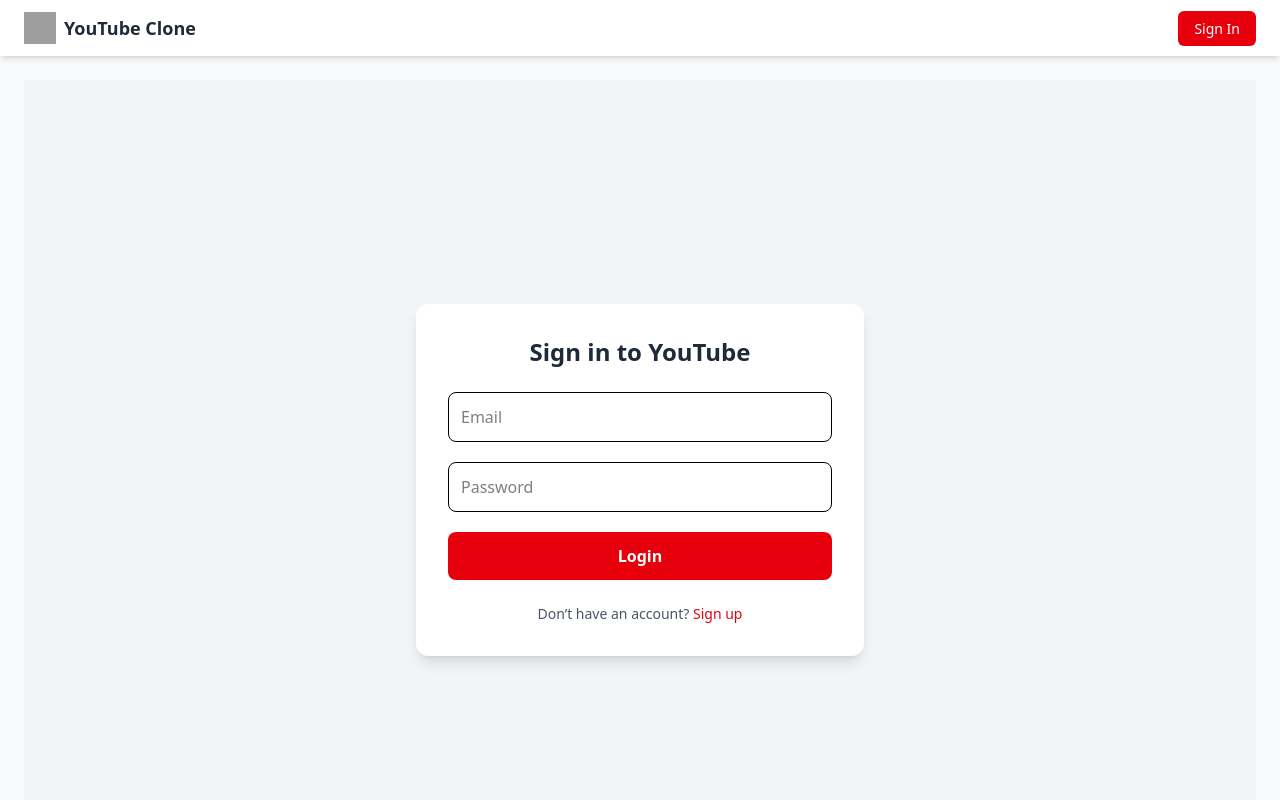
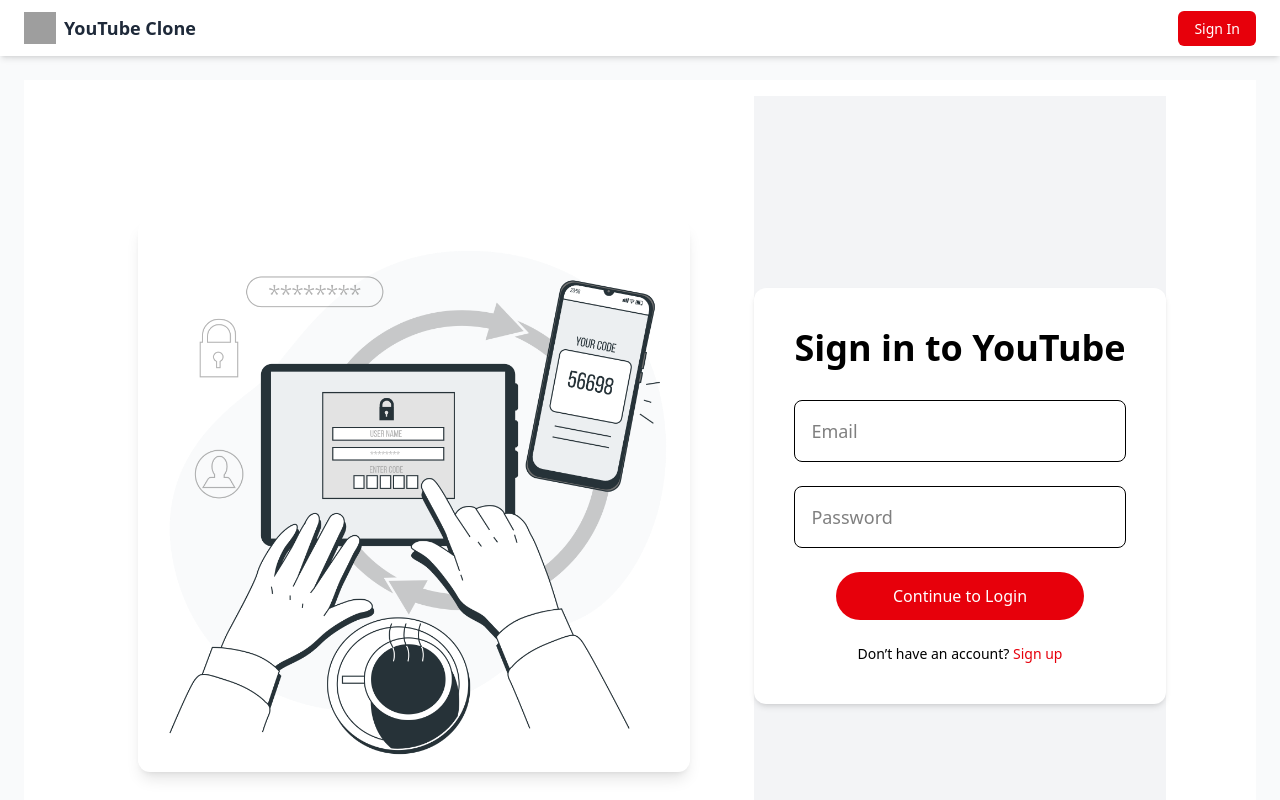
Before and after one commit to Ajay6433/youtube-capstone, a React (Vite) app in the folder youtube-frontend/: page /login in a window 1280 px wide. Shown: the top 800 px of the page. Built offline with nearby package versions, Linux system fonts and the light colour scheme; no server answers; grey boxes are pictures that could not be loaded.

Commit message:
Working on the UI

```diff
--- a/youtube-frontend/package.json
+++ b/youtube-frontend/package.json
@@ -14,6 +14,7 @@
     "@tailwindcss/vite": "^4.1.12",
     "axios": "^1.11.0",
     "dotenv": "^17.2.1",
+    "framer-motion": "^12.23.12",
     "react": "^19.1.1",
     "react-dom": "^19.1.1",
     "react-hot-toast": "^2.6.0",
--- a/youtube-frontend/src/App.jsx
+++ b/youtube-frontend/src/App.jsx
@@ -1,9 +1,9 @@
 import { BrowserRouter as Router, Routes, Route } from "react-router-dom";
 import MainLayout from "./layouts/MainLayout";
-import Home from "./pages/Home/Home";
-import Login from "./pages/login/Login";
-import Signup from "./pages/signUp/Signup";
-import VideoPlayer from "./pages/VideoPlayer/VideoPlayer";
+import Home from "./pages/HomePage";
+// import Signup from "./pages/signUp/Signup";
+import VideoPlayer from "./pages/VideoPlayer";
+import LoginPage from "./pages/LoginPage";
 export default function App() {
   return (
     <Router>
@@ -11,9 +11,9 @@
         <Route path="/" element={<MainLayout />}>
           <Route index element={<Home />} />
           <Route path="video/:id" element={<VideoPlayer />} />
-          <Route path="login" element={<Login />} />
-          <Route path="signup" element={<Signup />} />
+          <Route path="login" element={<LoginPage />} />
         </Route>
+          {/* <Route path="signup" element={<Signup />} /> */}
       </Routes>
     </Router>
   );
--- /dev/null
+++ b/youtube-frontend/src/components/loginPage/LoginForm.jsx
@@ -0,0 +1,95 @@
+import api from "../../api/api";
+import { useState, useContext } from "react";
+import { UserContext } from "../../context/UserContext";
+import toast from "react-hot-toast";
+import { motion } from "framer-motion";
+import { Link } from "react-router-dom";
+
+export default function Login() {
+  const { login } = useContext(UserContext);
+  const [formData, setFormData] = useState({ email: "", password: "" });
+  const [loading, setLoading] = useState(false);
+  const [errorMsg, setErrorMsg] = useState("");
+
+  const handleChange = (e) => {
+    const { name, value } = e.target;
+    setFormData((prev) => ({ ...prev, [name]: value }));
+  };
+
+  const handleSubmit = async (e) => {
+    e.preventDefault();
+    setErrorMsg("");
+    setLoading(true);
+    try {
+      const res = await api.post("/auth/login", formData, { withCredentials: true });
+      toast.success("Login successful!");
+      login(res.data.user);
+      window.location.href = "/";
+    } catch (error) {
+      const msg = error.response?.data?.message || "Login failed!";
+      toast.error(msg);
+      setErrorMsg(msg);
+    } finally {
+      setLoading(false);
+    }
+  };
+
+  return (
+    <div className="flex justify-center items-center min-h-screen bg-gray-100">
+      <motion.form
+        onSubmit={handleSubmit}
+        initial={{ opacity: 0, y: 30 }}
+        animate={{ opacity: 1, y: 0 }}
+        transition={{ duration: 0.6, ease: "easeOut" }}
+        className="w-full max-w-sm sm:max-w-md md:max-w-lg bg-white text-black flex flex-col justify-center p-6 sm:p-8 md:p-10 shadow-md rounded-xl mx-auto"
+      >
+        <h2 className="text-2xl sm:text-3xl md:text-4xl font-bold mb-6 sm:mb-8 text-center">
+          Sign in to YouTube
+        </h2>
+
+        {errorMsg && (
+          <div className="text-red-600 text-sm text-center mb-4">{errorMsg}</div>
+        )}
+
+        <input
+          type="email"
+          name="email"
+          placeholder="Email"
+          value={formData.email}
+          onChange={handleChange}
+          required
+          className="w-full p-3 sm:p-4 text-base sm:text-lg border border-black rounded-lg mb-4 sm:mb-6 focus:outline-none focus:ring-2 focus:ring-red-600"
+        />
+
+        <input
+          type="password"
+          name="password"
+          placeholder="Password"
+          value={formData.password}
+          onChange={handleChange}
+          required
+          className="w-full p-3 sm:p-4 text-base sm:text-lg border border-black rounded-lg mb-4 sm:mb-6 focus:outline-none focus:ring-2 focus:ring-red-600"
+        />
+
+        <div className="flex justify-center mb-4 sm:mb-6">
+          <button
+            type="submit"
+            disabled={loading}
+            className={`w-full sm:w-3/4 bg-red-600 text-white py-3 rounded-full transition text-sm sm:text-base ${
+              loading ? "opacity-50 cursor-not-allowed" : "hover:bg-red-700"
+            }`}
+          >
+            {loading ? "Logging in..." : "Continue to Login"}
+          </button>
+        </div>
+
+        <p className="text-center text-sm">
+          Don’t have an account?{" "}
+          <Link to="/signup" className="text-red-600 font-medium">
+            Sign up
+          </Link>
+        </p>
+      </motion.form>
+    </div>
+  );
+}
--- /dev/null
+++ b/youtube-frontend/src/components/loginPage/LoginIllustration.jsx
@@ -0,0 +1,23 @@
+import React from "react";
+import { motion } from "framer-motion";
+// Import the illustration image
+import loginIllustration from "../../assets/login-illustration.png";
+
+const LoginIllustration = () => {
+  return (
+    <motion.div
+      className="hidden lg:flex items-center justify-center lg:w-[500px] xl:w-[600px] p-6"
+      initial={{ opacity: 0, x: -40 }}
+      animate={{ opacity: 1, x: 0 }}
+      transition={{ duration: 0.6, ease: "easeOut" }}
+    >
+      <img
+        src={loginIllustration}
+        alt="Login Illustration"
+        className="w-full h-auto object-contain rounded-xl shadow-lg"
+      />
+    </motion.div>
+  );
+};
+
+export default LoginIllustration;
--- a/youtube-frontend/src/pages/Home/Home.jsx
+++ b/youtube-frontend/src/pages/HomePage.jsx
@@ -1,6 +1,6 @@
 import { useEffect, useState } from "react";
-import api from "../../api/api";
-import VideoGrid from "../../components/VideoGrid";
+import api from "../api/api";
+import VideoGrid from "../components/VideoGrid";
 
 export default function Home() {
   const [videos, setVideos] = useState([]);
--- /dev/null
+++ b/youtube-frontend/src/pages/LoginPage.jsx
@@ -0,0 +1,17 @@
+// src/pages/LoginPage.jsx
+import React from "react";
+import LoginForm from "../components/loginPage/LoginForm";
+import LoginIllustration from "../components/loginPage/LoginIllustration";
+
+const LoginPage = () => {
+  return (
+    <div className="min-h-screen flex items-center justify-center bg-white p-4">
+      <div className="flex flex-col lg:flex-row items-center justify-center gap-10 max-w-6xl w-full">
+        <LoginIllustration />
+        <LoginForm />
+      </div>
+    </div>
+  );
+};
+
+export default LoginPage;
--- a/youtube-frontend/src/pages/VideoPlayer/VideoPlayer.jsx
+++ b/youtube-frontend/src/pages/VideoPlayer.jsx
@@ -1,6 +1,6 @@
 import { useEffect, useState } from "react";
 import { useParams } from "react-router-dom";
-import api from "../../api/api";
+import api from "../api/api";
 
 export default function VideoPlayer() {
   const { id } = useParams();
--- a/youtube-frontend/src/pages/login/Login.jsx
+++ /dev/null
@@ -1,76 +0,0 @@
-import api from "../../api/api";
-import { useState, useContext } from "react";
-import { UserContext } from '../../context/UserContext';
-import toast from "react-hot-toast";
-
-export default function Login() {
-  const { login } = useContext(UserContext);
-  const [formData, setFormData] = useState({ email: "", password: "" });
-
-  const handleChange = (e) => {
-    const { name, value } = e.target;
-    setFormData((prev) => ({ ...prev, [name]: value }));
-  };
-
-  const handleSubmit = async (e) => {
-    e.preventDefault();
-    try {
-      const res = await api.post("/auth/login", formData, { withCredentials: true });
-      toast.success("Login successful!");
-      login(res.data.user);
-      window.location.href = "/";
-    } catch (error) {
-      toast.error(error.response?.data?.message || "Login failed!");
-    }
-  };
-
-  return (
-    <div className="flex justify-center items-center min-h-screen bg-gray-100">
-      <div className="w-full max-w-md bg-white rounded-xl shadow-lg p-8">
-        <h2 className="text-2xl font-semibold text-gray-800 mb-6 text-center">
-          Sign in to YouTube
-        </h2>
-
-        <form onSubmit={handleSubmit} className="space-y-5">
-          <div>
-            <input
-              type="email"
-              name="email"
-              placeholder="Email"
-              value={formData.email}
-              onChange={handleChange}
-              required
-              className="w-full p-3 border rounded-lg focus:outline-none focus:ring-2 focus:ring-red-500"
-            />
-          </div>
-
-          <div>
-            <input
-              type="password"
-              name="password"
-              placeholder="Password"
-              value={formData.password}
-              onChange={handleChange}
-              required
-              className="w-full p-3 border rounded-lg focus:outline-none focus:ring-2 focus:ring-red-500"
-            />
-          </div>
-
-          <button
-            type="submit"
-            className="w-full bg-red-600 hover:bg-red-700 text-white font-semibold py-3 rounded-lg transition duration-200"
-          >
-            Login
-          </button>
-        </form>
-
-        <p className="text-sm text-gray-600 text-center mt-6">
-          Don’t have an account?{" "}
-          <a href="/signup" className="text-red-600 hover:underline">
-            Sign up
-          </a>
-        </p>
-      </div>
-    </div>
-  );
-}
```
Also changed, not shown: youtube-frontend/src/assets/login-illustration.png (added), youtube-frontend/src/pages/SignupPage.jsx (renamed from youtube-frontend/src/pages/signUp/Signup.jsx), 1 other file (tests, documents, lock files or other folders).
